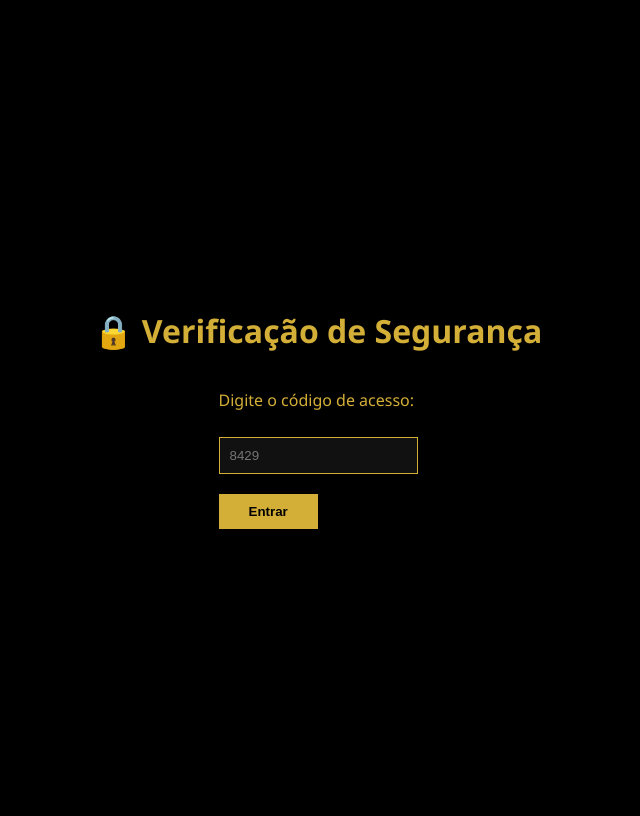
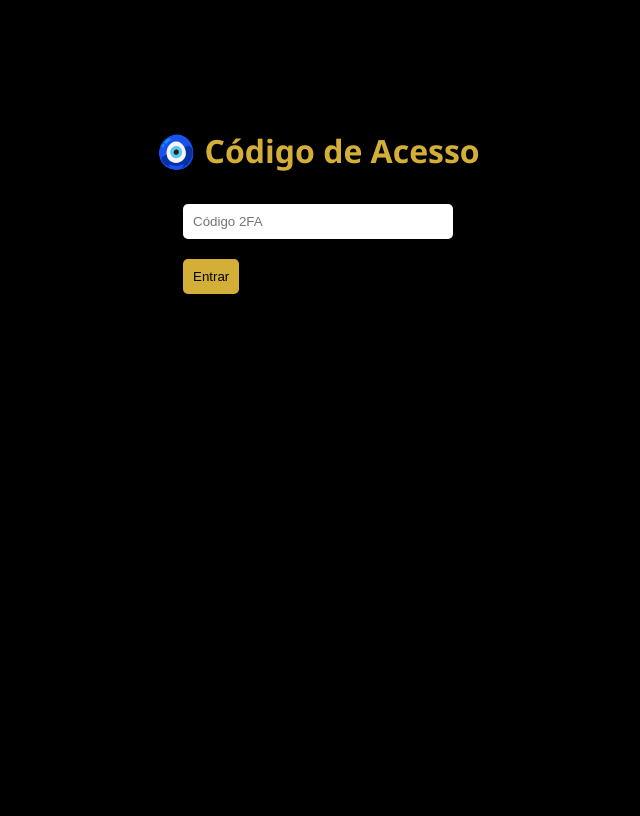
Before and after one commit to silverback000mn/anubis-eye-v6, a Flask app: template painel_web/templates/verificar.html in a window 1280 px wide. Shown: the whole page, without its empty margins (322-962 px from the left). After the commit the page ends 294 px from the top, so only its background shows below. Run offline with Flask 3, Linux system fonts and the light colour scheme; the template is opened without the code that fills it, so the values that code supplies are empty.

Commit message:
Update verificar.html

```diff
--- a/painel_web/templates/verificar.html
+++ b/painel_web/templates/verificar.html
@@ -1,9 +1,8 @@
 <!DOCTYPE html>
 <html lang="pt-br">
 <head>
-  <meta charset="UTF-8" />
-  <title>Verificação - Anubis Eye</title>
-  <meta name="viewport" content="width=device-width, initial-scale=1.0" />
+  <meta charset="UTF-8">
+  <title>Autenticação 2FA</title>
   <style>
     body {
       background-color: #000;
@@ -12,38 +11,28 @@
       display: flex;
       flex-direction: column;
       align-items: center;
-      justify-content: center;
-      height: 100vh;
+      padding-top: 100px;
     }
-    input[type="text"] {
+    input, button {
       padding: 10px;
-      margin-top: 10px;
-      border: 1px solid #D4AF37;
-      background: #111;
-      color: #fff;
+      margin: 10px;
+      border-radius: 5px;
+      border: none;
+    }
+    input {
+      width: 250px;
     }
     button {
-      margin-top: 20px;
-      padding: 10px 30px;
-      border: none;
       background: #D4AF37;
       color: black;
       cursor: pointer;
-      font-weight: bold;
-      transition: all 0.3s;
-    }
-    button:hover {
-      background: #fff;
-      color: #000;
     }
   </style>
 </head>
 <body>
-  <h1>🔒 Verificação de Segurança</h1>
-  <form method="POST" action="/painel">
-    <p>Digite o código de acesso:</p>
-    <input type="text" name="codigo" placeholder="8429" required />
-    <br />
+  <h1>🧿 Código de Acesso</h1>
+  <form action="/painel" method="POST">
+    <input type="text" name="codigo" placeholder="Código 2FA" required><br>
     <button type="submit">Entrar</button>
   </form>
 </body>
```
